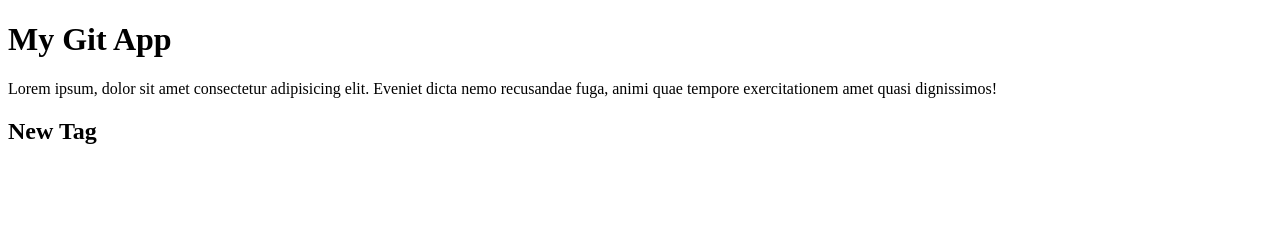
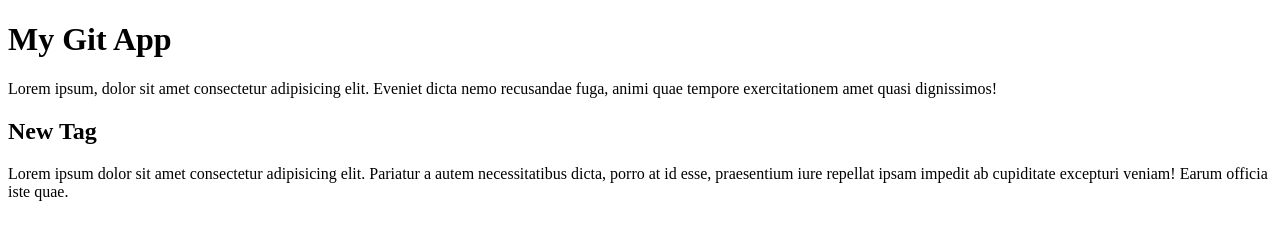
Before and after one commit to DrThakur/final_git_practice, a plain HTML site: page index.html in a window 1280 px wide. Drawn offline with Linux system fonts and the light colour scheme.

Commit message:
DevB make some changes

```diff
--- a/index.html
+++ b/index.html
@@ -14,5 +14,10 @@
       dignissimos!
     </p>
     <h2>New Tag</h2>
+    <p>
+      Lorem ipsum dolor sit amet consectetur adipisicing elit. Pariatur a autem
+      necessitatibus dicta, porro at id esse, praesentium iure repellat ipsam
+      impedit ab cupiditate excepturi veniam! Earum officia iste quae.
+    </p>
   </body>
 </html>
```
